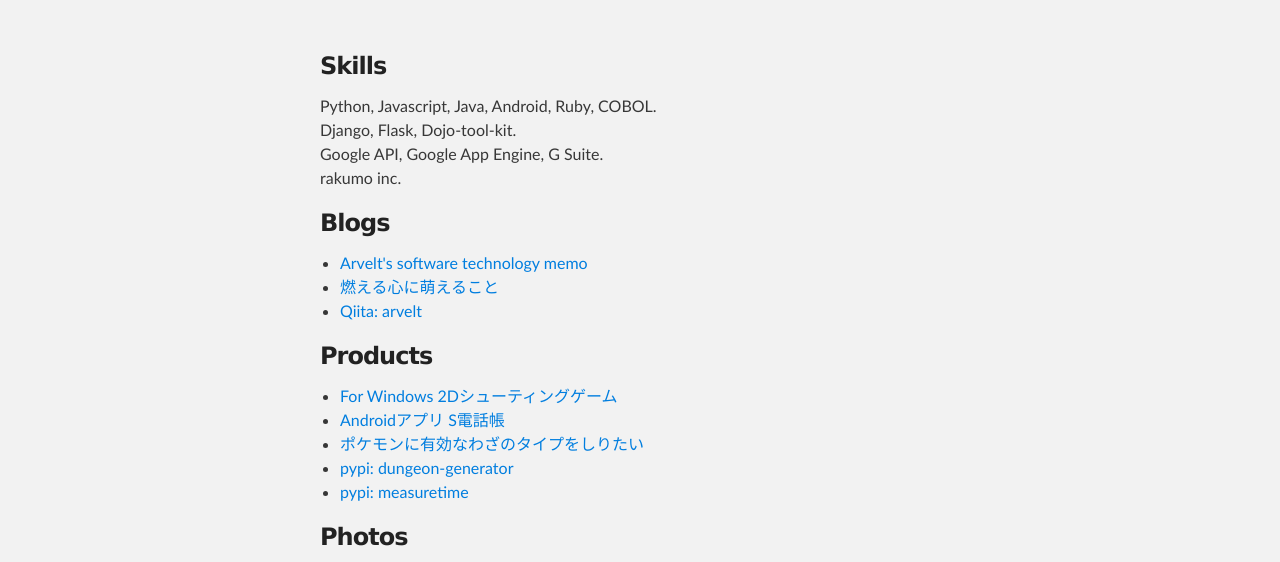
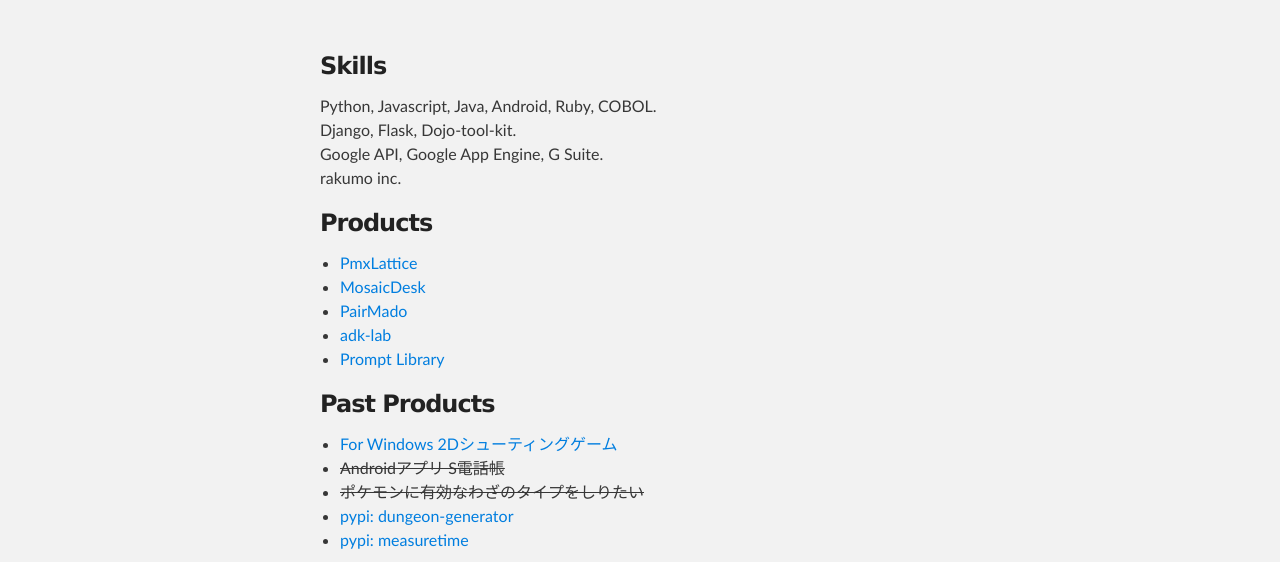
Before and after one commit to arvelt/arvelt.github.io, a plain HTML site: page index.html in a window 1280 px wide. Shown: the part 212-774 px from the top of the page. Drawn offline with Linux system fonts and the light colour scheme.

Commit message:
Update products and preserve past work

```diff
--- a/index.html
+++ b/index.html
@@ -36,23 +36,34 @@
 rakumo inc.</p>
 
 <h3>
+<a id="products" class="anchor" href="#products" aria-hidden="true"><span aria-hidden="true" class="octicon octicon-link"></span></a>Products</h3>
+
+<ul>
+<li><a href="https://github.com/arvelt/PmxLattice">PmxLattice</a></li>
+<li><a href="https://github.com/arvelt/MosaicDesk">MosaicDesk</a></li>
+<li><a href="https://github.com/arvelt/PairMado">PairMado</a></li>
+<li><a href="https://github.com/arvelt/adk-lab">adk-lab</a></li>
+<li><a href="https://arvelt.github.io/prompt-library/">Prompt Library</a></li>
+</ul>
+
+<h3>
+<a id="past-products" class="anchor" href="#past-products" aria-hidden="true"><span aria-hidden="true" class="octicon octicon-link"></span></a>Past Products</h3>
+
+<ul>
+<li><a href="https://onedrive.live.com/?cid=57cc363bb94cc1ba&amp;id=57CC363BB94CC1BA%21128&amp;authkey=!AIiyrOD2GwjvNUY">For Windows 2Dシューティングゲーム</a></li>
+<li><del>Androidアプリ S電話帳</del></li>
+<li><del>ポケモンに有効なわざのタイプをしりたい</del></li>
+<li><a href="https://pypi.org/project/dungeon-generator/">pypi: dungeon-generator</a></li>
+<li><a href="https://pypi.org/project/measuretime/">pypi: measuretime</a></li>
+</ul>
+
+<h3>
 <a id="blogs" class="anchor" href="#blogs" aria-hidden="true"><span aria-hidden="true" class="octicon octicon-link"></span></a>Blogs</h3>
 
 <ul>
 <li><a href="http://arvelt.hatenablog.com/">Arvelt's software technology memo</a></li>
 <li><a href="http://moekokoromoe.blog28.fc2.com/">燃える心に萌えること</a></li>
 <li><a href="https://qiita.com/Arvelt">Qiita: arvelt</a></li>
-</ul>
-
-<h3>
-<a id="products" class="anchor" href="#products" aria-hidden="true"><span aria-hidden="true" class="octicon octicon-link"></span></a>Products</h3>
-
-<ul>
-<li><a href="https://onedrive.live.com/?cid=57cc363bb94cc1ba&amp;id=57CC363BB94CC1BA%21128&amp;authkey=!AIiyrOD2GwjvNUY">For Windows 2Dシューティングゲーム</a></li>
-<li><a href="https://play.google.com/store/apps/details?id=com.free.simplecontacts.kosoft">Androidアプリ S電話帳</a></li>
-<li><a href="https://pkmn-tool.appspot.com">ポケモンに有効なわざのタイプをしりたい</a></li>
-<li><a href="https://pypi.python.org/pypi/dungeon-generator">pypi: dungeon-generator</a></li>
-<li><a href="https://pypi.python.org/pypi/measuretime">pypi: measuretime</a></li>
 </ul>
 
 <h3>
```
